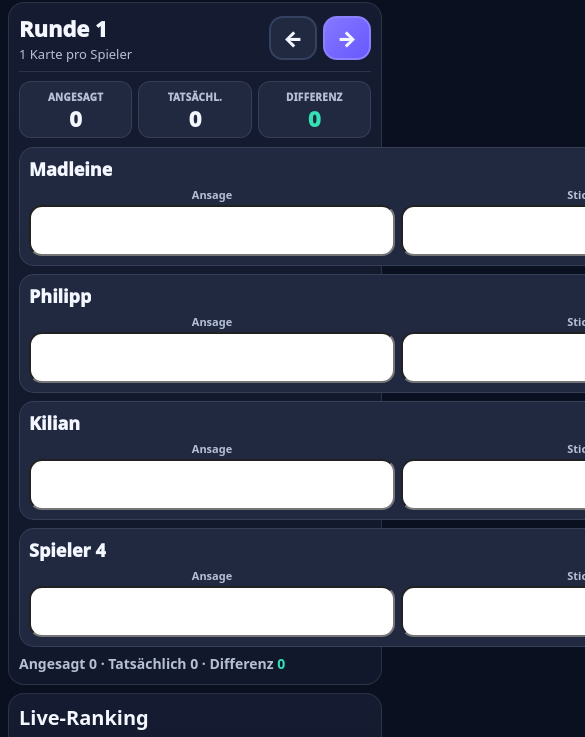
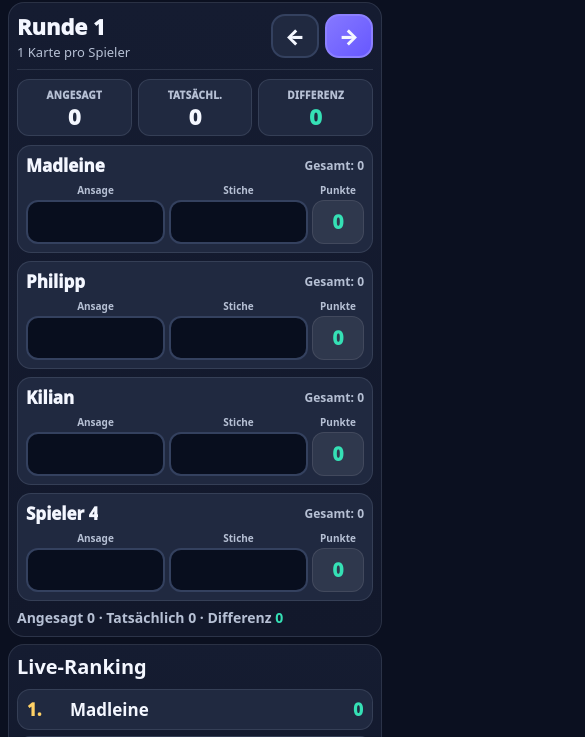
Before and after one commit to Philipp157/wizard, a plain HTML site: page index.html in a window 390 px wide. Shown: the part 49-786 px from the top of the page, 585 px wide, since content can reach past the window. Drawn offline with Linux system fonts and the light colour scheme.

Commit message:
Add files via upload

```diff
--- a/index.html
+++ b/index.html
@@ -28,7 +28,7 @@
     .card{background:linear-gradient(180deg,var(--panel),#12182b); border:1.5px solid rgba(148,163,184,.18); border-radius:var(--radius); box-shadow:0 18px 44px var(--shadow); padding:17px; margin:15px 0;}
     label{display:block;color:var(--muted);font-weight:850;font-size:17px;margin:13px 0 7px;}
     input,select,button{font:inherit;}
-    select,input[type="text"],input[type="tel"],input[type="number"]{width:100%; background:#080e1e; color:var(--txt); border:2px solid var(--line); border-radius:18px; padding:15px 16px; font-size:22px; font-weight:850; outline:none; min-height:60px;}
+    select,input[type="text"],input[type="tel"],input[type="number"],.entryGrid input{width:100%; background:#080e1e; color:var(--txt); border:2px solid var(--line); border-radius:18px; padding:15px 16px; font-size:22px; font-weight:850; outline:none; min-height:60px;}
     input:focus,select:focus{border-color:var(--accent); box-shadow:0 0 0 4px rgba(124,108,255,.18)}
     .btn{background:var(--panel2); color:var(--txt); border:2px solid var(--line); border-radius:18px; padding:13px 16px; font-weight:900; min-height:54px; cursor:pointer;}
     .btn.primary{background:linear-gradient(135deg,#8578ff,#6758ff); border-color:#8c80ff;}
@@ -50,7 +50,7 @@
     .players{display:grid;grid-template-columns:repeat(auto-fit,minmax(275px,1fr));gap:12px;}
     .player{background:var(--panel2);border:1.5px solid rgba(148,163,184,.18);border-radius:20px;padding:13px;}
     .playerTop{display:flex;justify-content:space-between;gap:8px;align-items:center;margin-bottom:9px}.playerName{font-size:21px;font-weight:1000;overflow:hidden;text-overflow:ellipsis;white-space:nowrap}.total{font-size:17px;color:var(--muted);font-weight:900;white-space:nowrap}.score{color:var(--good);font-weight:1000;font-size:25px;min-width:70px;text-align:center;background:rgba(255,255,255,.07);border:1px solid rgba(255,255,255,.09);border-radius:16px;padding:10px;min-height:56px;display:flex;align-items:center;justify-content:center;}
-    .entryGrid{display:grid;grid-template-columns:1fr 1fr 76px;gap:8px;align-items:end}.entryGrid label{font-size:14px;margin:0 0 5px}.entryGrid input{font-size:27px;text-align:center;padding:10px;min-height:56px;border-radius:16px;}
+    .entryGrid{display:grid;grid-template-columns:minmax(0,1fr) minmax(0,1fr) 76px;gap:8px;align-items:end;max-width:100%;overflow:hidden}.entryGrid>div{min-width:0}.entryGrid label{font-size:14px;margin:0 0 5px}.entryGrid input{font-size:27px;text-align:center;padding:10px;min-height:56px;border-radius:16px;}
     .roundSum{font-size:18px;font-weight:900;margin:12px 0 0;color:var(--muted);line-height:1.35}.ok{color:var(--good)} .bad{color:var(--bad)}
 
     .ranking{display:grid; gap:9px;}
@@ -73,7 +73,7 @@
       .pill{font-size:12px;padding:7px 9px;margin:4px 0 0;border-width:1.5px;}
       .card{padding:10px;margin:8px 0;border-radius:16px;box-shadow:none;}
       label{font-size:13px;margin:8px 0 5px;}
-      select,input[type="text"],input[type="tel"],input[type="number"]{font-size:18px;border-radius:14px;min-height:48px;padding:10px 11px;}
+      select,input[type="text"],input[type="tel"],input[type="number"],.entryGrid input{font-size:18px;border-radius:14px;min-height:48px;padding:10px 11px;}
       .btn{border-radius:14px;min-height:46px;padding:9px 11px;font-size:15px;}
       .buttons{gap:7px;margin-top:9px}.buttons .btn{flex:1 1 auto;}
       details summary{font-size:18px;margin-bottom:7px;}
@@ -90,10 +90,10 @@
       .players{grid-template-columns:1fr;gap:8px;}
       .player{padding:9px;border-radius:15px;}
       .playerTop{margin-bottom:6px;}.playerName{font-size:18px;}.total{font-size:13px;}
-      .entryGrid{grid-template-columns:1fr 1fr 64px;gap:6px;}
+      .entryGrid{grid-template-columns:minmax(0,1fr) minmax(0,1fr) 56px;gap:5px;}
       .entryGrid label{font-size:11px;margin-bottom:3px;text-align:center;}
-      .entryGrid input{font-size:24px;min-height:50px;padding:7px;border-radius:13px;}
-      .score{font-size:21px;min-width:60px;min-height:50px;padding:7px;border-radius:13px;}
+      .entryGrid input{font-size:21px;min-height:46px;padding:6px 4px;border-radius:12px;}
+      .score{font-size:20px;min-width:0;width:56px;min-height:46px;padding:6px 4px;border-radius:12px;}
       .roundSum{font-size:14px;margin-top:8px;}
 
       .ranking{gap:6px;}
@@ -105,6 +105,16 @@
       .stat .k{font-size:9px;letter-spacing:.2px;line-height:1.1}.stat .v{font-size:22px;margin-top:4px;}
       table{min-width:650px;font-size:13px;} th,td{padding:7px 6px;}
       .footerNote{font-size:11px;margin:13px 0 2px;}
+    }
+    @media(max-width:430px){
+      .card{padding:8px;margin:7px 0;}
+      .player{padding:8px;border-radius:14px;}
+      .entryGrid{grid-template-columns:minmax(0,1fr) minmax(0,1fr) 52px;gap:4px;}
+      .entryGrid label{font-size:10px;}
+      .entryGrid input{font-size:20px;min-height:44px;padding:5px 3px;}
+      .score{width:52px;min-height:44px;font-size:19px;padding:5px 3px;}
+      .playerName{font-size:17px;}
+      .total{font-size:12px;}
     }
   </style>
 </head>
@@ -186,7 +196,7 @@
     const check=$('roundCheck'); check.innerHTML='Angesagt <b>'+bs+'</b> · Tatsächlich <b>'+ts+'</b> · Differenz <b class="'+(bs===ts?'ok':'bad')+'">'+(bs-ts)+'</b>';
   }
   function renderNames(){namesEl.innerHTML=''; for(let i=0;i<state.playerCount;i++){const inp=document.createElement('input'); inp.type='text'; inp.value=state.names[i]||('Spieler '+(i+1)); inp.placeholder='Spieler '+(i+1); inp.addEventListener('input',()=>{state.names[i]=inp.value||('Spieler '+(i+1)); save(); renderLight();}); namesEl.appendChild(inp);}}
-  function renderPlayers(){const r=state.rounds[state.round], cards=state.round+1, total=totals(); playersEl.innerHTML=''; for(let i=0;i<state.playerCount;i++){const wrap=document.createElement('div'); wrap.className='player'; wrap.innerHTML='<div class="playerTop"><div class="playerName">'+escapeHtml(state.names[i]||('Spieler '+(i+1)))+'</div><div class="total">Gesamt: <span class="ptotal">'+total[i]+'</span></div></div><div class="entryGrid"><div><label>Ansage</label><input class="bid" inputmode="numeric" pattern="[0-9]*" autocomplete="off" value="'+(r.bids[i]??'')+'"></div><div><label>Stiche</label><input class="trick" inputmode="numeric" pattern="[0-9]*" autocomplete="off" value="'+(r.tricks[i]??'')+'"></div><div><label>Punkte</label><div class="score">'+score(r.bids[i],r.tricks[i])+'</div></div></div>';
+  function renderPlayers(){const r=state.rounds[state.round], cards=state.round+1, total=totals(); playersEl.innerHTML=''; for(let i=0;i<state.playerCount;i++){const wrap=document.createElement('div'); wrap.className='player'; wrap.innerHTML='<div class="playerTop"><div class="playerName">'+escapeHtml(state.names[i]||('Spieler '+(i+1)))+'</div><div class="total">Gesamt: <span class="ptotal">'+total[i]+'</span></div></div><div class="entryGrid"><div><label>Ansage</label><input class="bid" type="tel" maxlength="2" inputmode="numeric" pattern="[0-9]*" autocomplete="off" value="'+(r.bids[i]??'')+'"></div><div><label>Stiche</label><input class="trick" type="tel" maxlength="2" inputmode="numeric" pattern="[0-9]*" autocomplete="off" value="'+(r.tricks[i]??'')+'"></div><div><label>Punkte</label><div class="score">'+score(r.bids[i],r.tricks[i])+'</div></div></div>';
       const bid=wrap.querySelector('.bid'), trick=wrap.querySelector('.trick'), sc=wrap.querySelector('.score');
       const apply=()=>{r.bids[i]=sanitizeMax(bid,cards); r.tricks[i]=sanitizeMax(trick,cards); sc.textContent=score(r.bids[i],r.tricks[i]); save(); renderLight();};
       ['input','keyup','change','blur','touchend'].forEach(ev=>{bid.addEventListener(ev,apply,{passive:true});trick.addEventListener(ev,apply,{passive:true});}); playersEl.appendChild(wrap);}}
--- a/sw.js
+++ b/sw.js
@@ -1,4 +1,4 @@
-const CACHE = 'wizard-pwa-v5';
+const CACHE = 'wizard-pwa-v6';
 const ASSETS = ['./', './index.html', './manifest.webmanifest', './icon-192.png', './icon-512.png'];
 self.addEventListener('install', event => {
   event.waitUntil(caches.open(CACHE).then(cache => cache.addAll(ASSETS)).then(() => self.skipWaiting()));
```
Also changed, not shown: 1 other file.
